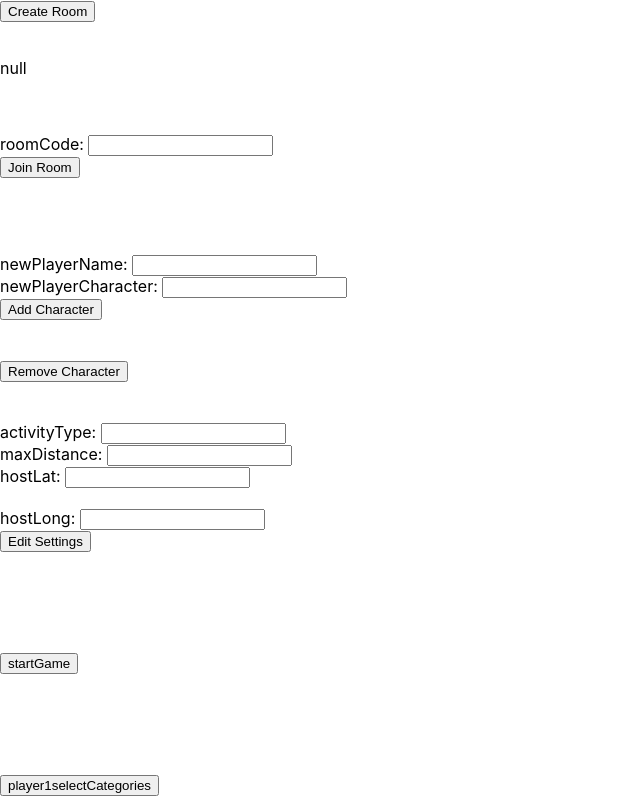
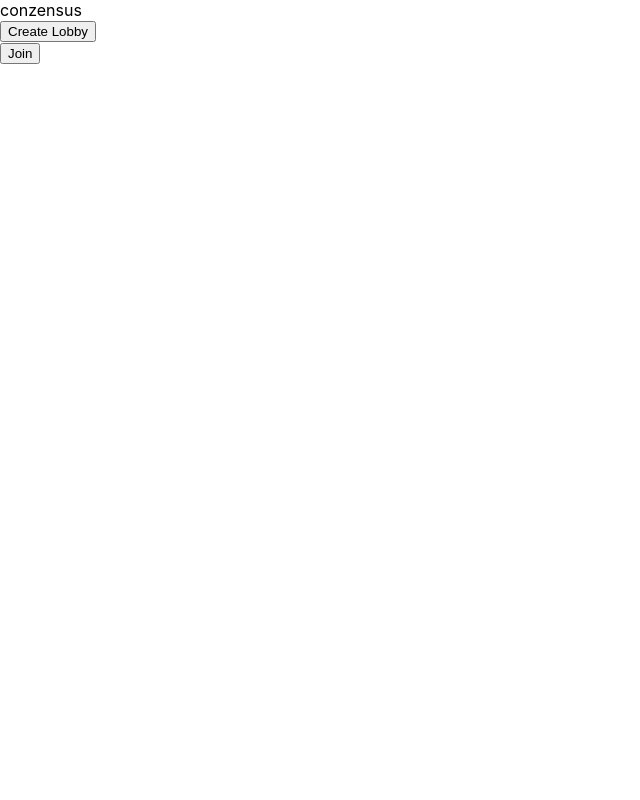
Before and after one commit to conzensus/conzensus, a React (Create React App) app in the folder client/: page / in a window 1280 px wide. Shown: the top 800 px of the page, without its empty margins (0-640 px from the left). Built offline with nearby package versions, Linux system fonts and the light colour scheme; no server answers.

Commit message:
unchanging app.js

```diff
--- a/client/src/components/App.js
+++ b/client/src/components/App.js
@@ -7,7 +7,7 @@ import CharacterSelect from './characterSelect';
 import LobbyHost from './lobbyHost';
 import LobbyGuest from './lobbyGuest';
 import GuestJoin from './guestJoin';
-import TestSocket from '../socket/socketTesting';
+//import TestSocket from '../socket/socketTesting';
 import io from 'socket.io-client';
 
 function App() {
@@ -21,7 +21,7 @@ function App() {
 
   return (
     <div className="App">
-      {/* <Routes>
+      <Routes>
         <Route path="/" element={<Onboard />} />
         <Route path="/settings" element={<Settings />} />
         <Route path="/selection" element={<CharacterSelect />} />
@@ -29,13 +29,13 @@ function App() {
         <Route path="/join" element={<GuestJoin playerInfo={["Jane", "smile.image"]}/>} />
         <Route path="/guestLobby" element={<LobbyGuest />} />
         <Route path="*" element={<Navigate to="/" replace />} />
-      </Routes> */}
-      { socket ?
-        <TestSocket socket={socket}/>
-      :
-      <div>not connected</div>
-      }
-
+      </Routes>
+      {/* { socket ?
+      //   <TestSocket socket={socket}/>
+      // :
+      // <div>not connected</div>
+      // }
+      */}
     </div>
   );
 }
```
